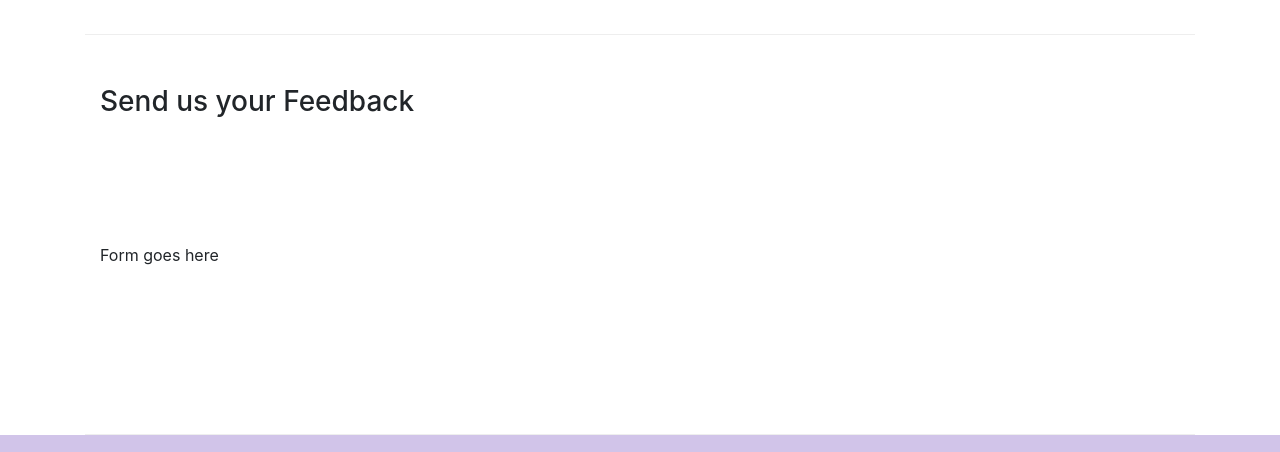
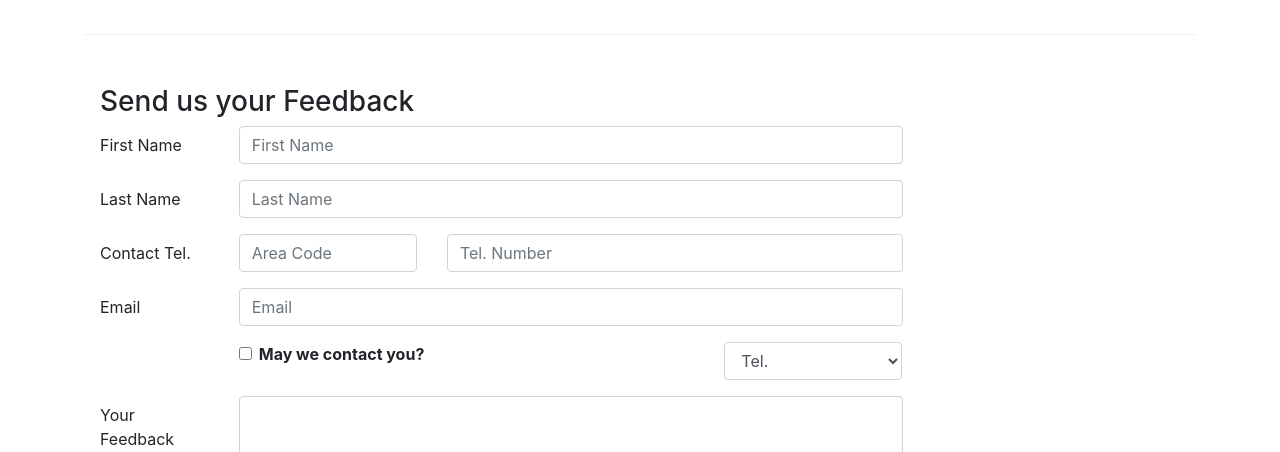
Before and after one commit to valguerra/FSWD_Bootstrap, a website: page contactus.html in a window 1280 px wide. Shown: the part 830-1282 px from the top of the page. Drawn offline with nearby package versions, Linux system fonts and the light colour scheme.

Commit message:
Added feedback forms to contactus.html

```diff
--- a/contactus.html
+++ b/contactus.html
@@ -92,7 +92,66 @@
               <h3>Send us your Feedback</h3>
            </div>
             <div class="col-12 col-md-9">
-                Form goes here
+                <form>
+                    <div class="form-group row">
+                        <label for="firstname" class="col-md-2 col-form-label">First Name</label>
+                        <div class="col-md-10">
+                            <input type="text" class="form-control" id="firstname" name="firstname" placeholder="First Name">
+                        </div>
+                    </div>
+                    <div class="form-group row">
+                        <label for="lastname" class="col-md-2 col-form-label">Last Name</label>
+                            <div class="col-md-10">
+                                <input type="text" class="form-control" id="lastname" name="lastname" placeholder="Last Name">
+                            </div>
+
+                    </div>
+                    <div class="form-group row">
+                        <label for="telnum" class="col-12 col-md-2 col-form-label">Contact Tel.</label>
+                        <div class="col-5 col-md-3">
+                            <input type="text" class="form-control" id="areacode" name="areacode" placeholder="Area Code">
+                        </div>
+                        <div class="col-7 col-md-7">
+                                <input type="text" class="form-control" id="telnum" name="telnum" placeholder="Tel. Number">
+                        </div>
+                    </div>
+                    <div class="form-group row">
+                        <label for="emailid" class="col-md-2 col-form-label">Email</label>
+                            <div class="col-md-10">
+                                <input type="email" class="form-control" id="emailid" name="emailid" placeholder="Email">
+                            </div>
+
+                    </div>
+                    <div class="form-group row">
+                        <div class="col-md-6 offset-md-2">
+                            <div class="form-check">
+                                <input type="checkbox" class="form-check-input" name="approve" id="approve" value="">
+                                <label class="form-check-label" for="approve">
+                                    <strong>May we contact you?</strong>
+                                </label>
+                            </div>
+                        </div>
+                        <div class="col-md-3 offset-md-1">
+                            <select class="form-control">
+                                <option>Tel.</option>
+                                <option>Email</option>
+                            </select>
+                        </div>
+                    </div>
+                    <div class="form-group row">
+                        <label for="feedback" class="col-md-2 col-form-label">Your Feedback</label>
+                            <div class="col-md-10">
+                                <textarea class="form-control" id="feedback" name="feedback" rows="12"></textarea>
+                            </div>
+                    </div>
+                    <div class="form-group row">
+                        <div class="offset-md-2 col-md-10">
+                            <button type="submit" class="btn btn-primary">
+                                Send Feedback
+                            </button>
+                        </div>
+                    </div>
+                </form>
             </div>
              <div class="col-12 col-md">
             </div>
```
